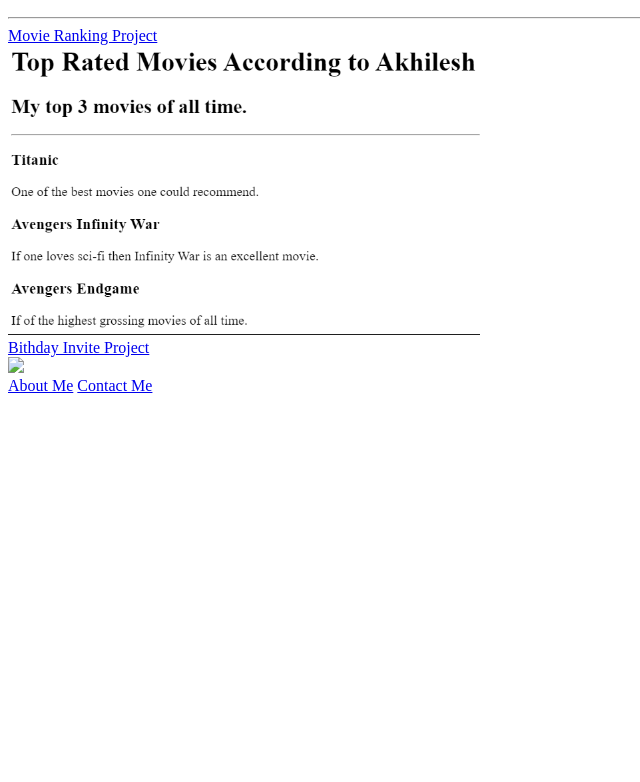
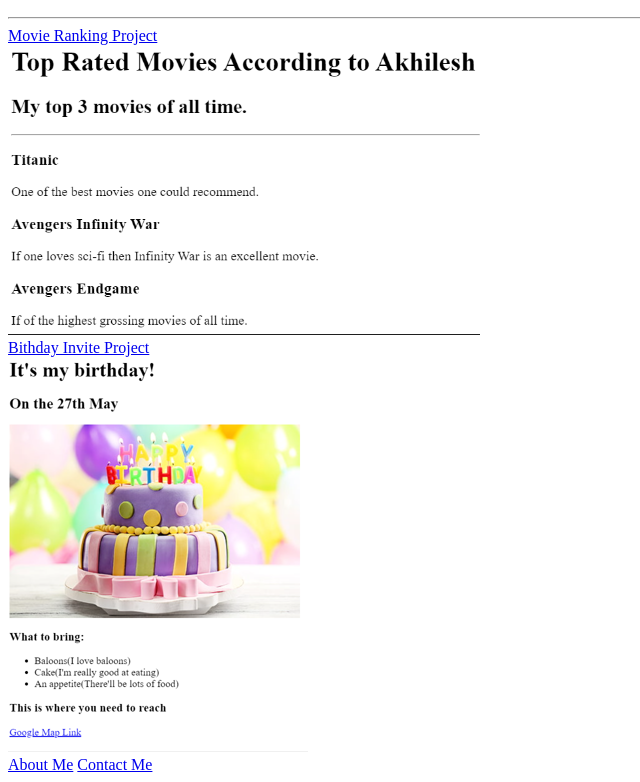
Before and after one commit to AkhileshXs/html-portfolio2, a plain HTML site: page index.html in a window 1280 px wide. Shown: the part 110-892 px from the top of the page, without its empty margins (0-640 px from the left). Before the commit the page ends 800 px from the top, so only its background shows below. Drawn offline with Linux system fonts and the light colour scheme.

Commit message:
Changed index html 2

```diff
--- a/index.html
+++ b/index.html
@@ -26,7 +26,7 @@
 
     <br/>
 
-    <img src="./images/birthday invite project ss.png"/>
+    <img src="./birthday invite project ss.png"/>
 
     <br/>
 
```
